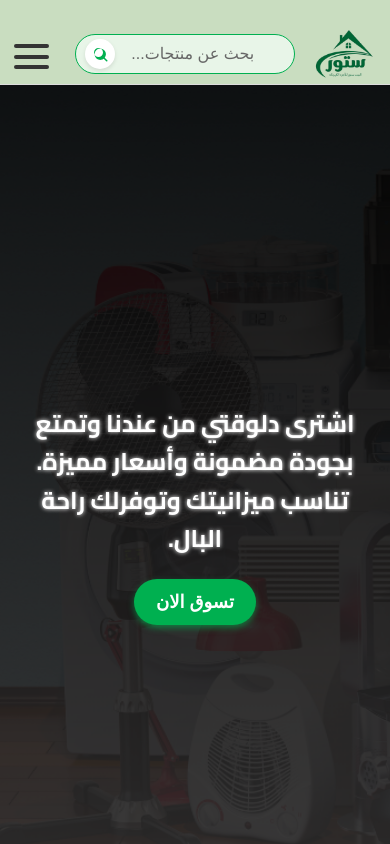
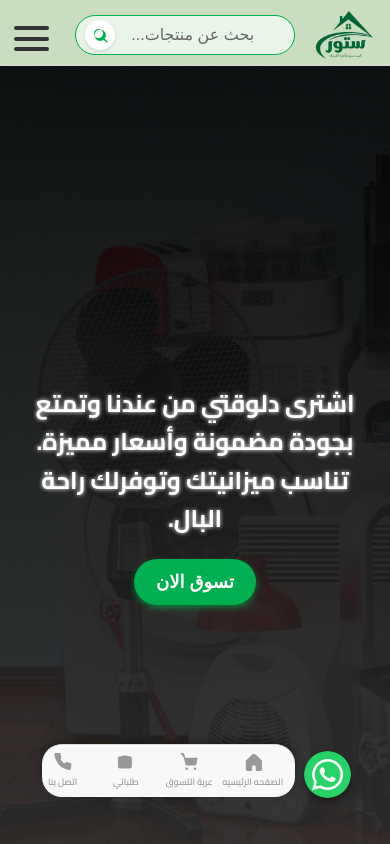
Before and after one commit to anas-coder/store1, a plain HTML site: page index.html in a window 390 px wide. Shown: the top 844 px of the page. Drawn offline with Linux system fonts and the light colour scheme.

Commit message:
Add files via upload

```diff
--- a/style.css
+++ b/style.css
@@ -3861,3 +3861,53 @@ top: 912.1px;
     margin-right: 98px;
   }
 }
+
+
+
+@media (max-width: 745px) {
+  #btn {
+         top: 750.8px;
+  }
+
+  #bottom-bar {
+           top: 744.1px;
+  }
+
+  .whatsapp {
+        top: 750.8px;
+  }
+}
+
+
+
+
+
+@media (max-width: 1144px) {
+  header {
+         top: -19px;
+             padding: 0px 20px;
+  }
+
+  .menu-btn {
+          top: 45px;
+  }
+
+  .hero {
+
+          top: -20px;
+  }
+}
+
+
+
+
+@media (max-width: 522px) {
+  header {
+             padding: 10px 20px;
+  }
+
+  .menu-btn {
+          top: 45px;
+  }
+
+}
```
